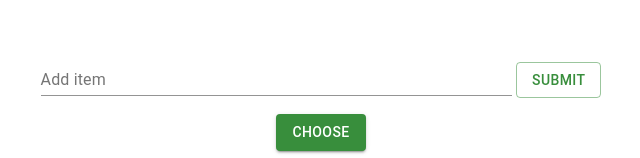
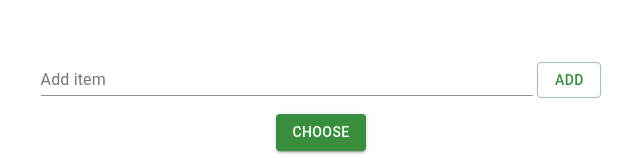
Before and after one commit to leovolving/chagua, a React (Create React App) app: page /list/1 in a window 1280 px wide. Shown: the part 209-367 px from the top of the page, without its empty margins (319-959 px from the left). Built offline with nearby package versions, Linux system fonts and the light colour scheme; the HTML template or start-up script is replaced by a standard one.

Commit message:
changing wording on button

```diff
--- a/src/components/Form.jsx
+++ b/src/components/Form.jsx
@@ -6,7 +6,7 @@
     <form onSubmit={onSubmit}>
         <TextField className='input' id='add-item' label='Add item' name='add-item' />
         &nbsp;
-        <Button type='submit' color='primary' variant='outlined'>Submit</Button>
+        <Button type='submit' color='primary' variant='outlined'>Add</Button>
     </form>
 );
 
```
